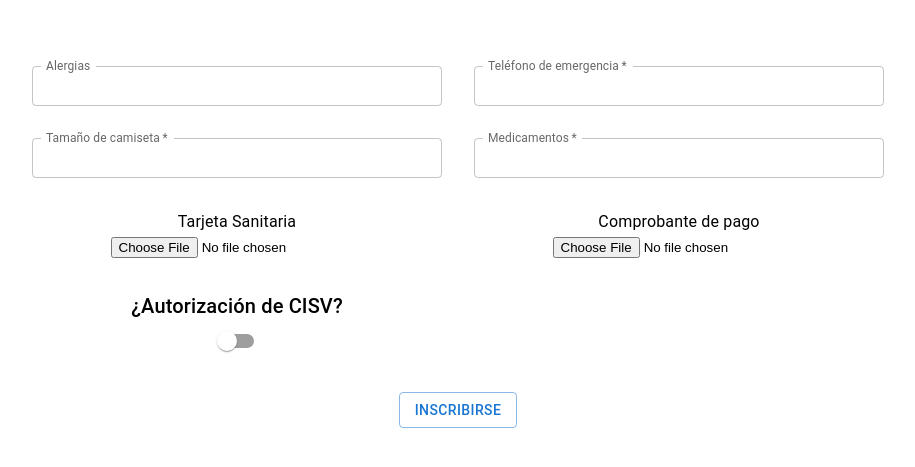
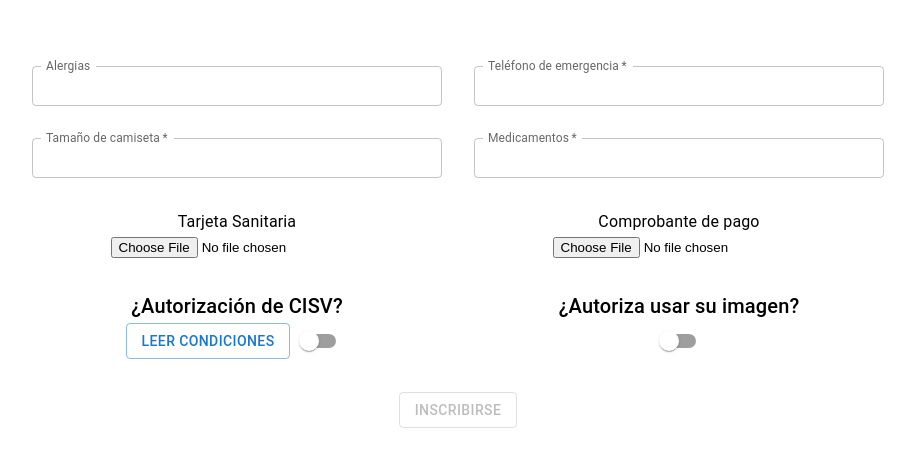
Before and after one commit to TFG-Gestion-de-actividades-de-CISV/ReactFront, a React (Vite) app: page /user/activity/1/ninos in a window 1280 px wide. Shown: the part 153-620 px from the top of the page, without its empty margins (182-1097 px from the left). Built offline with nearby package versions, Linux system fonts and the light colour scheme; no server answers; sample sign-in values are in the browser's storage.

Commit message:
Autorizacion de usar imagenes

```diff
--- a/src/Components/NinosInscriptionForm.jsx
+++ b/src/Components/NinosInscriptionForm.jsx
@@ -10,6 +10,7 @@ import {
 } from "@mui/material";
 import { useForm, Controller } from "react-hook-form";
 import config from "../config";
+import CisvConditionsDialog from "./CisvConditionsDialog";
 
 const NinosInscriptionForm = ({ activity }) => {
   const {
@@ -22,12 +23,12 @@ const NinosInscriptionForm = ({ activity }) => {
   } = useForm({
     defaultValues: {
       allergy: "",
-      cisv_authorization: false,
       emergency_phone: "",
       t_shirt_size: "",
       medicines: "",
       health_card: null,
       pago: null,
+      image_authorization: false,
     },
   });
 
@@ -35,6 +36,7 @@ const NinosInscriptionForm = ({ activity }) => {
   const [successMessage, setSuccessMessage] = useState(null);
   const [healthCardUrl, setHealthCardUrl] = useState(null);
   const [pagoUrl, setPagoUrl] = useState(null);
+  const [cisvAutorization, setCisvAutorization] = useState(false);
 
   const url = `${config.apiUrl}/activities/ninos_inscription/`;
   const getOrCreateUrl = `${config.apiUrl}/activities/get_or_create_inscription/ninos`;
@@ -175,7 +177,12 @@ const NinosInscriptionForm = ({ activity }) => {
 
           <Grid item xs={12} md={6}>
             <Typography> Tarjeta Sanitaria</Typography>
-            <input type="file" accept=".pdf" {...register("health_card")} />
+            <input
+              type="file"
+              required
+              accept=".pdf"
+              {...register("health_card")}
+            />
             {healthCardUrl && (
               <div>
                 <a
@@ -192,7 +199,7 @@ const NinosInscriptionForm = ({ activity }) => {
           <Grid item xs={12} md={6}>
             <Typography> Comprobante de pago</Typography>
 
-            <input type="file" accept=".pdf" {...register("pago")} />
+            <input type="file" required accept=".pdf" {...register("pago")} />
             {pagoUrl && (
               <div>
                 <a href={pagoUrl} target="_blank" rel="noopener noreferrer">
@@ -203,10 +210,17 @@ const NinosInscriptionForm = ({ activity }) => {
           </Grid>
 
           <Grid item xs={12} md={6}>
-            <Typography variant="h6">¿Autorización de CISV?</Typography>
+            <CisvConditionsDialog
+              checked={cisvAutorization}
+              onChange={(e) => setCisvAutorization(e.target.checked)}
+            />
+          </Grid>
+
+          <Grid item xs={12} md={6}>
+            <Typography variant="h6">¿Autoriza usar su imagen?</Typography>
 
             <Controller
-              name="cisv_authorization"
+              name="image_authorization"
               required
               control={control}
               render={({ field }) => (
@@ -234,7 +248,11 @@ const NinosInscriptionForm = ({ activity }) => {
           )}
 
           <Grid item xs={12}>
-            <Button variant="outlined" type="submit">
+            <Button
+              variant="outlined"
+              type="submit"
+              disabled={!cisvAutorization}
+            >
               Inscribirse
             </Button>
           </Grid>
```
